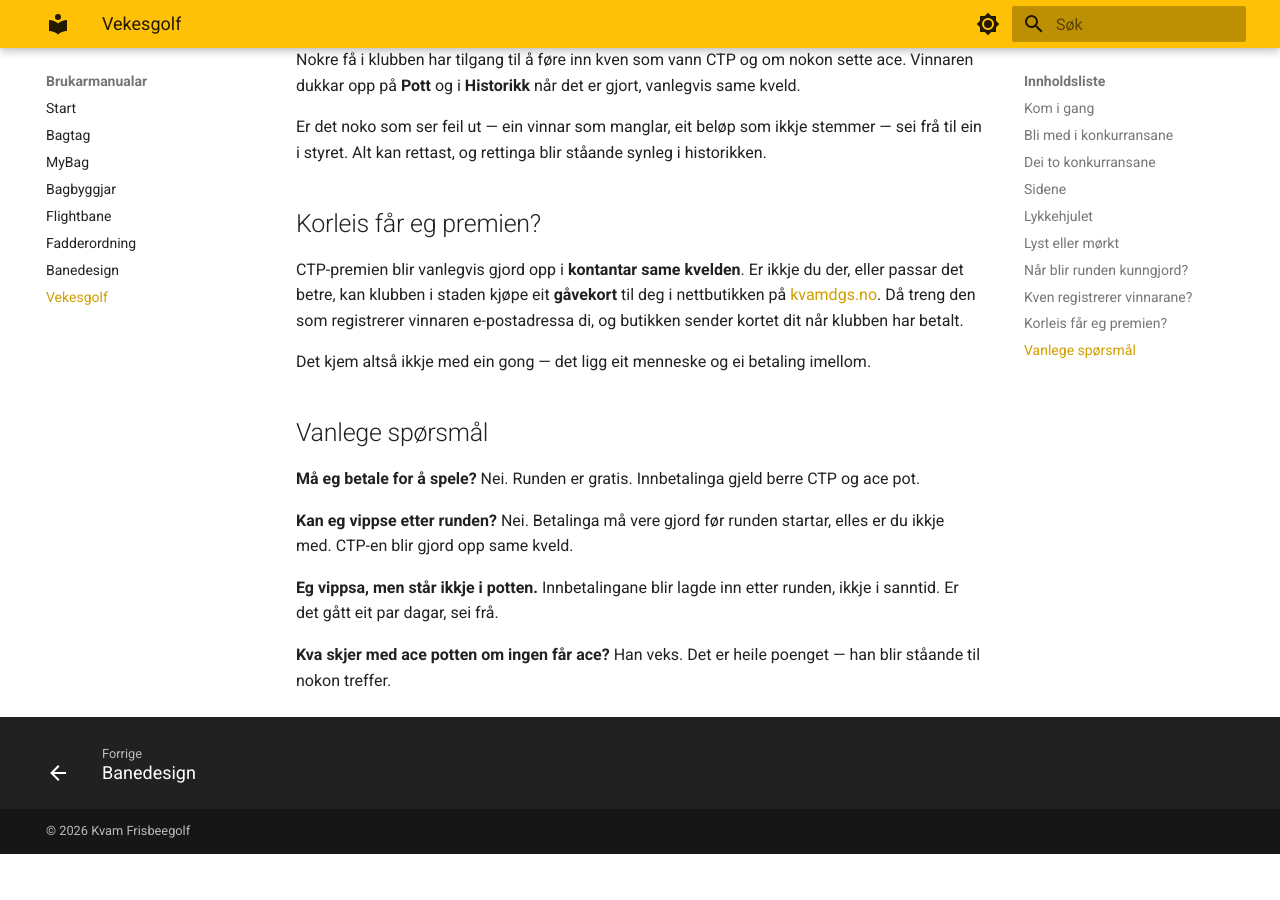
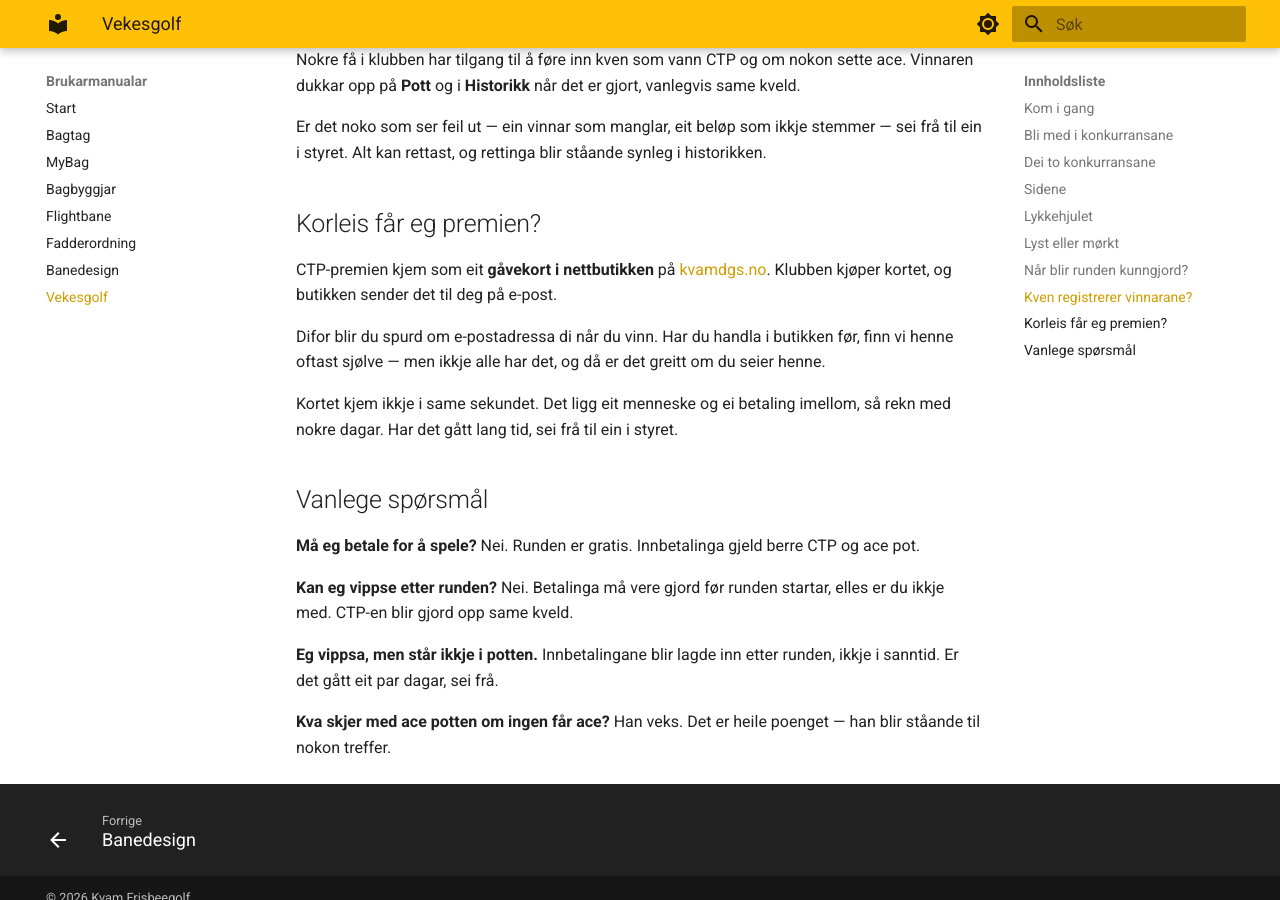
Before and after one commit to hanses89/manuals, an MkDocs documentation site: the page built from docs/vekesgolf.md, in a window 1280 px wide and 900 px high, scrolled down 2558 px. Built offline with MkDocs 1.6.1 and Material for MkDocs 9.7.7, drawn with Linux system fonts in a browser that asks for light colours; before the commit the page ends 3412 px from its top, so only the background shows below that.

Commit message:
manual: sync from vekesgolf.kvamdgs.no @ c6e9fe5d56560ea653cb03e8dbb0c326861d30e2

```diff
--- a/docs/vekesgolf.md
+++ b/docs/vekesgolf.md
@@ -103,13 +103,17 @@ synleg i historikken.
 
 ## Korleis får eg premien?
 
-CTP-premien blir vanlegvis gjord opp i **kontantar same kvelden**. Er ikkje du
-der, eller passar det betre, kan klubben i staden kjøpe eit **gåvekort** til deg
-i nettbutikken på [kvamdgs.no](https://kvamdgs.no). Då treng den som registrerer
-vinnaren e-postadressa di, og butikken sender kortet dit når klubben har betalt.
+CTP-premien kjem som eit **gåvekort i nettbutikken** på
+[kvamdgs.no](https://kvamdgs.no). Klubben kjøper kortet, og butikken sender det
+til deg på e-post.
 
-Det kjem altså ikkje med ein gong — det ligg eit menneske og ei betaling
-imellom.
+Difor blir du spurd om e-postadressa di når du vinn. Har du handla i butikken
+før, finn vi henne oftast sjølve — men ikkje alle har det, og då er det greitt
+om du seier henne.
+
+Kortet kjem ikkje i same sekundet. Det ligg eit menneske og ei betaling
+imellom, så rekn med nokre dagar. Har det gått lang tid, sei frå til ein i
+styret.
 
 ## Vanlege spørsmål
 
```
